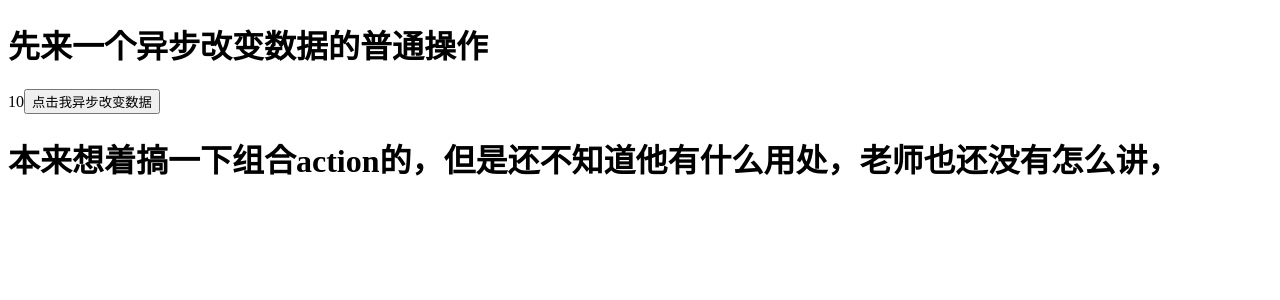
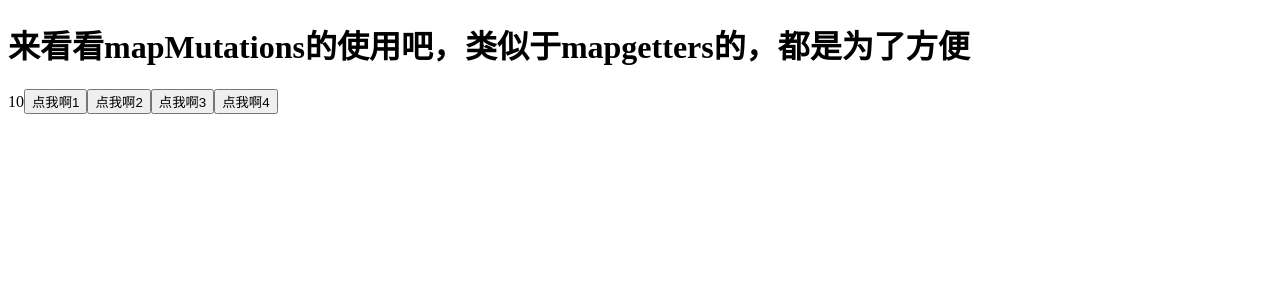
Before and after one commit to wieLai/mydemo, a Vue app: page /#/ in a window 1280 px wide. Shown: the top 300 px of the page. Built offline with nearby package versions, Linux system fonts and the light colour scheme.

Commit message:
mapMutations的使用

```diff
--- a/src/App.vue
+++ b/src/App.vue
@@ -1,18 +1,27 @@
 <template>
   <div class="app">
-<h1>先来一个异步改变数据的普通操作</h1>
+<h1>来看看mapMutations的使用吧，类似于mapgetters的，都是为了方便</h1>
 <span>{{count}}</span>
-<input type="button" value="点击我异步改变数据" @click="handleClick">
-<h1>本来想着搞一下组合action的，但是还不知道他有什么用处，老师也还没有怎么讲，</h1>
+<!-- <input type="button" value="点我啊1" @click="handleClick1">
+<input type="button" value="点我啊2" @click="handleClick2">
+<input type="button" value="点我啊3" @click="handleClick3">
+<input type="button" value="点我啊4" @click="handleClick4"> -->
+
+<!--注意：：： 名字需要和下面 mapMutations方法结构出来的一样了-->
+<!-- 但是还有一个，我就是还不知道这种方式怎么传参 -->
+ <input type="button" value="点我啊1" @click="updateCount1">
+<input type="button" value="点我啊2" @click="updateCount2">
+<input type="button" value="点我啊3" @click="updateCount3">
+<input type="button" value="点我啊4" @click="updateCount4">
   </div>
 </template>
 
 <script>
-
+import { mapMutations } from 'vuex'
 export default {
   data () {
     return {
-      // count: this.$store.state.count
+
     }
   },
   computed: {
@@ -21,10 +30,24 @@ export default {
     }
   },
   methods: {
-    // 普通用法
-    // handleClick () {
-    //   this.$store.dispatch('addcount')
+    // 普通用法，，，，一个个地写是不是太麻烦了
+    // handleClick1 () {
+    //   this.$store.commit('updateCount1')
+    // },
+    // handleClick2 () {
+    //   this.$store.commit('updateCount2')
+    // },
+    // handleClick3 () {
+    //   this.$store.commit('updateCount3')
+    // },
+    // handleClick4 () {
+    //   this.$store.commit('updateCount4')
     // }
+
+    // mapMutations只是贴心地为我们提供了少功夫，但是要注意的就是，上面绑定是事件处理函数就需要和
+    // 下面结构出来的名字一样了
+    ...mapMutations(['updateCount1', 'updateCount2', 'updateCount3', 'updateCount4'])
+
   },
   mounted () {
 
--- a/src/store/index.js
+++ b/src/store/index.js
@@ -3,26 +3,23 @@ import vuex from 'vuex'
 Vue.use(vuex)
 
 export default new vuex.Store({
-  // 需求就是需要在组件中（view）只筛选出我需要的
+
   state: {
     count: 10
   },
 
   mutations: {
-    addcount (state) {
-      state.count++
-    }
+    // 就例如我们这里有一大堆，组件需要同步操作state仓库的方法,如果再组件那边我们如果一个个的引入的话
+    // 那就太麻烦了,
+    updateCount1 (state) {
+      console.log(state.count)
+      state.count += 1 // 并不需要return
+    },
+    updateCount2: state => { state.count += 2 },
+    updateCount3: state => { state.count += 3 },
+    updateCount4: state => { state.count += 4 }
   },
   actions: {
-    // 普通用法
-    // addcount (context) {
-    //   // console.log(context)
-    //   context.commit('addcount')
-    // }
-    // context是他本身就传过来的一个对象，我们直接接收并结构，就直接用就可以了
-    // addcount ({ commit }) {
-    //   // console.log(context)
-    //   commit('addcount')
-    // }
+
   }
 })
```
